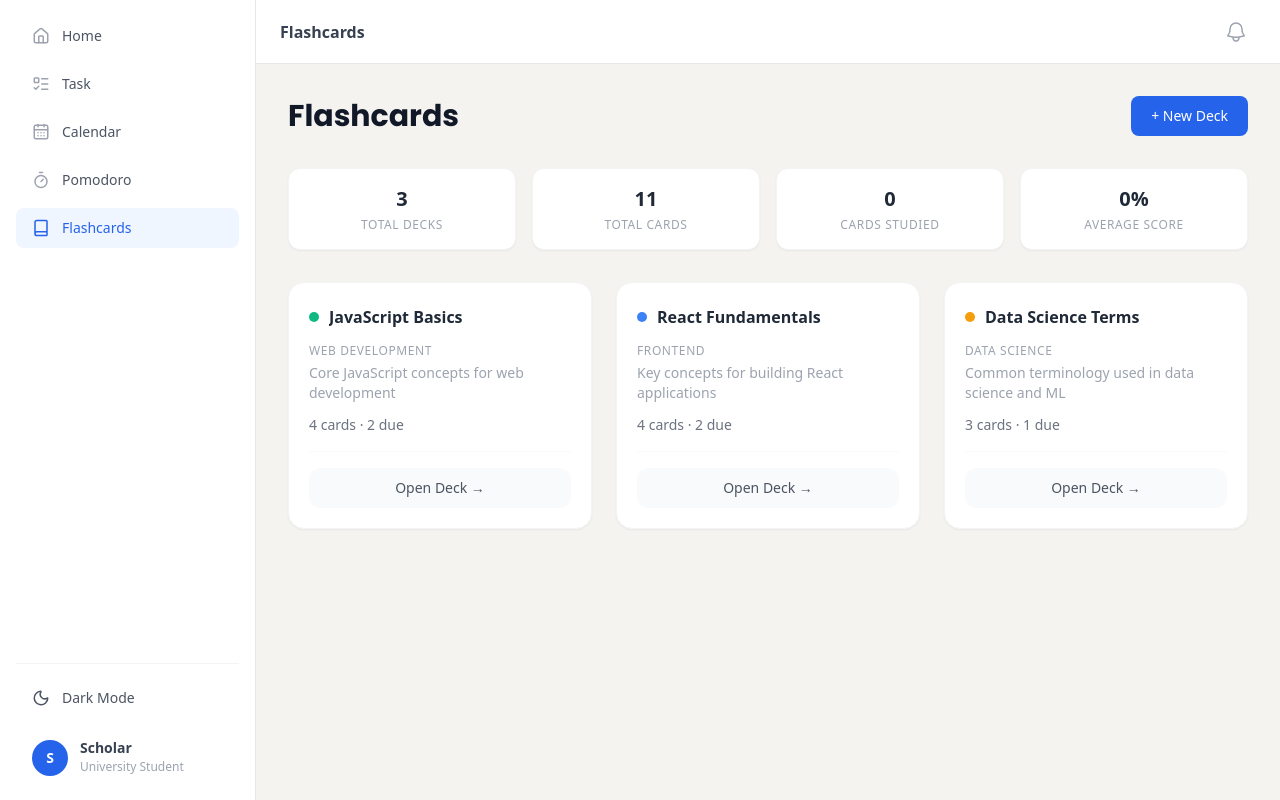
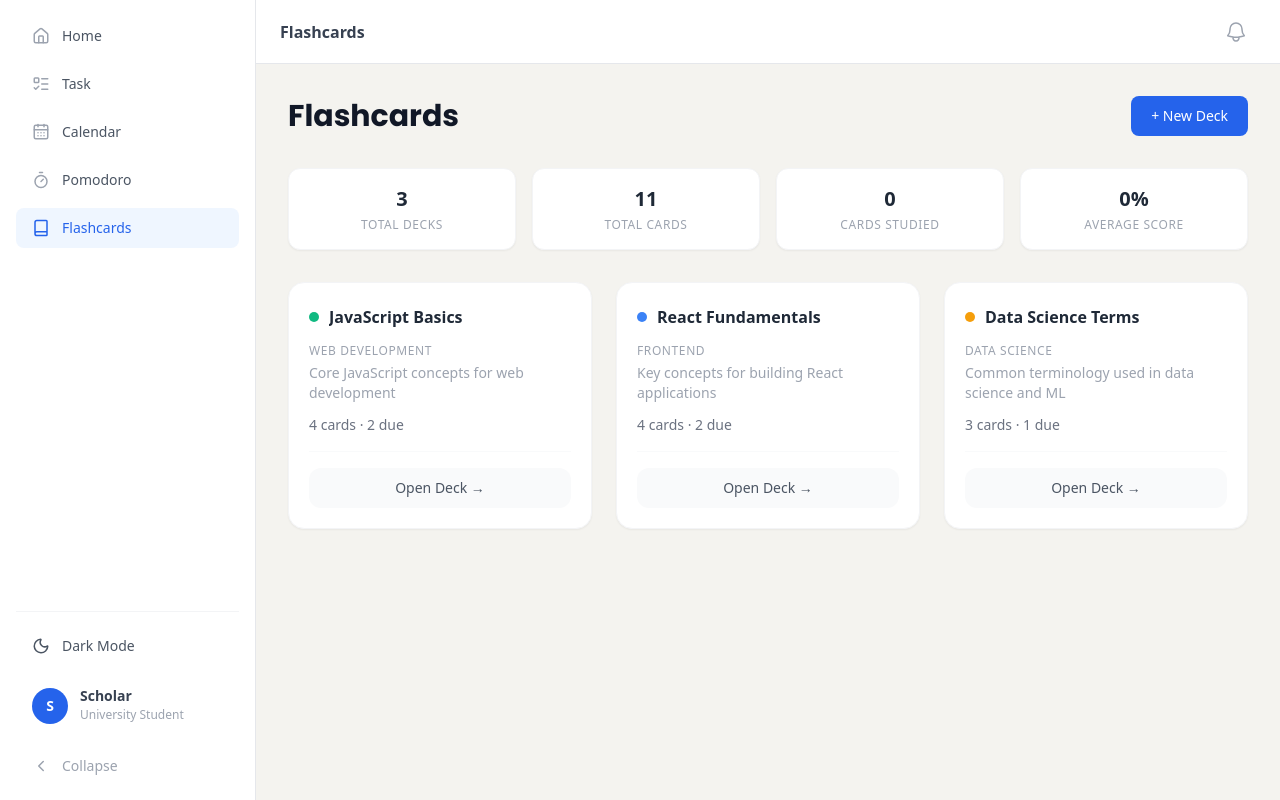
Before and after one commit to LeroyChris/study-flow, a React (Vite) app: page / in a window 1280 px wide. Both pictures are taken after a click on the button "Enter App →". Built offline with nearby package versions, Linux system fonts and the light colour scheme.

Commit message:
feat(sidebar): add collapsible sidebar with icon-only mode

```diff
--- a/src/components/Layout.jsx
+++ b/src/components/Layout.jsx
@@ -8,10 +8,19 @@ function BellIcon() {
   )
 }
 
+import { useState } from 'react'
+
 export default function Layout({ children, title, currentView, onNavigate }) {
+  const [sidebarCollapsed, setSidebarCollapsed] = useState(false)
+
   return (
     <div className="min-h-screen flex">
-      <Sidebar currentView={currentView} onNavigate={onNavigate} />
+      <Sidebar
+        currentView={currentView}
+        onNavigate={onNavigate}
+        isCollapsed={sidebarCollapsed}
+        onToggleCollapse={() => setSidebarCollapsed((v) => !v)}
+      />
       <div className="flex-1 flex flex-col">
         <header className="h-16 bg-white dark:bg-gray-800 border-b border-gray-200 dark:border-gray-700 flex items-center justify-between px-6 shrink-0">
           <h2 className="font-semibold text-gray-700 dark:text-gray-200">{title}</h2>
--- a/src/components/Sidebar.jsx
+++ b/src/components/Sidebar.jsx
@@ -1,12 +1,12 @@
-import { Moon, Sun } from 'lucide-react'
+import { Moon, Sun, ChevronLeft, ChevronRight } from 'lucide-react'
 import { useDarkMode } from '../hooks/useDarkMode'
 import { NAV_ITEMS } from '../data/navigation'
 
-export default function Sidebar({ currentView, onNavigate }) {
+export default function Sidebar({ currentView, onNavigate, isCollapsed, onToggleCollapse }) {
   const { isDark, toggle } = useDarkMode()
 
   return (
-    <aside className="w-64 bg-white dark:bg-gray-900 border-r border-gray-200 dark:border-gray-700 flex flex-col justify-between p-4 h-screen sticky top-0">
+    <aside className={`${isCollapsed ? 'w-16' : 'w-64'} bg-white dark:bg-gray-900 border-r border-gray-200 dark:border-gray-700 flex flex-col justify-between p-4 h-screen sticky top-0 transition-all duration-200`}>
       <span></span>
       <nav>
         <ul className="space-y-2">
@@ -17,18 +17,19 @@ export default function Sidebar({ currentView, onNavigate }) {
             <li key={item.view}>
               <button
                 onClick={() => onNavigate(item.view)}
-                className={`w-full text-left flex items-center gap-3 px-4 py-2.5 rounded-lg transition text-sm font-medium ${
+                className={`w-full text-left flex items-center ${isCollapsed ? 'justify-center' : 'gap-3'} px-4 py-2.5 rounded-lg transition text-sm font-medium ${
                   currentView === item.view
                     ? 'bg-brand-primary-light dark:bg-brand-primary/20 text-brand-primary dark:text-brand-primary'
                     : 'text-gray-600 dark:text-gray-400 hover:bg-gray-100 dark:hover:bg-gray-800'
                 }`}
+                title={isCollapsed ? item.label : undefined}
               >
                 <Icon size={18}
                 className={currentView === item.view
                   ? 'text-brand-primary dark:text-brand-primary'
                   : 'text-gray-400 dark:text-gray-500'
                   }/>
-                <span>{item.label}</span>
+                {!isCollapsed && <span>{item.label}</span>}
               </button>
             </li>
           )})}
@@ -38,21 +39,33 @@ export default function Sidebar({ currentView, onNavigate }) {
       <div className="mt-auto space-y-4 border-t border-gray-100 dark:border-gray-700 pt-4">
         <button
           onClick={toggle}
-          className="w-full flex items-center gap-3 px-4 py-2 text-sm text-gray-600 dark:text-gray-400 cursor-pointer hover:bg-gray-50 dark:hover:bg-gray-800 rounded-lg transition"
+          className={`w-full flex items-center ${isCollapsed ? 'justify-center' : 'gap-3'} px-4 py-2 text-sm text-gray-600 dark:text-gray-400 cursor-pointer hover:bg-gray-50 dark:hover:bg-gray-800 rounded-lg transition`}
+          title={isCollapsed ? (isDark ? 'Light Mode' : 'Dark Mode') : undefined}
         >
           {isDark ? <Sun size={18} /> : <Moon size={18} />}
-          <span className="font-medium">{isDark ? 'Light Mode' : 'Dark Mode'}</span>
+          {!isCollapsed && <span className="font-medium">{isDark ? 'Light Mode' : 'Dark Mode'}</span>}
         </button>
 
-        <div className="flex items-center gap-3 px-4 py-2">
-          <div className="w-9 h-9 rounded-full bg-brand-primary flex items-center justify-center text-white font-bold text-sm">
+        <div className={`flex items-center ${isCollapsed ? 'justify-center' : 'gap-3'} px-4 py-2`}>
+          <div className="w-9 h-9 rounded-full bg-brand-primary flex items-center justify-center text-white font-bold text-sm shrink-0">
             S
           </div>
-          <div className="flex flex-col">
-            <span className="text-sm font-semibold text-gray-700 dark:text-gray-200 leading-none">Scholar</span>
-            <span className="text-xs text-gray-400 dark:text-gray-500 mt-1">University Student</span>
-          </div>
+          {!isCollapsed && (
+            <div className="flex flex-col">
+              <span className="text-sm font-semibold text-gray-700 dark:text-gray-200 leading-none">Scholar</span>
+              <span className="text-xs text-gray-400 dark:text-gray-500 mt-1">University Student</span>
+            </div>
+          )}
         </div>
+
+        <button
+          onClick={onToggleCollapse}
+          className={`w-full flex items-center ${isCollapsed ? 'justify-center' : 'gap-3'} px-4 py-2 text-sm text-gray-400 dark:text-gray-500 cursor-pointer hover:bg-gray-50 dark:hover:bg-gray-800 rounded-lg transition`}
+          title={isCollapsed ? 'Expand sidebar' : 'Collapse sidebar'}
+        >
+          {isCollapsed ? <ChevronRight size={18} /> : <ChevronLeft size={18} />}
+          {!isCollapsed && <span className="font-medium">Collapse</span>}
+        </button>
       </div>
     </aside>
   )
```
